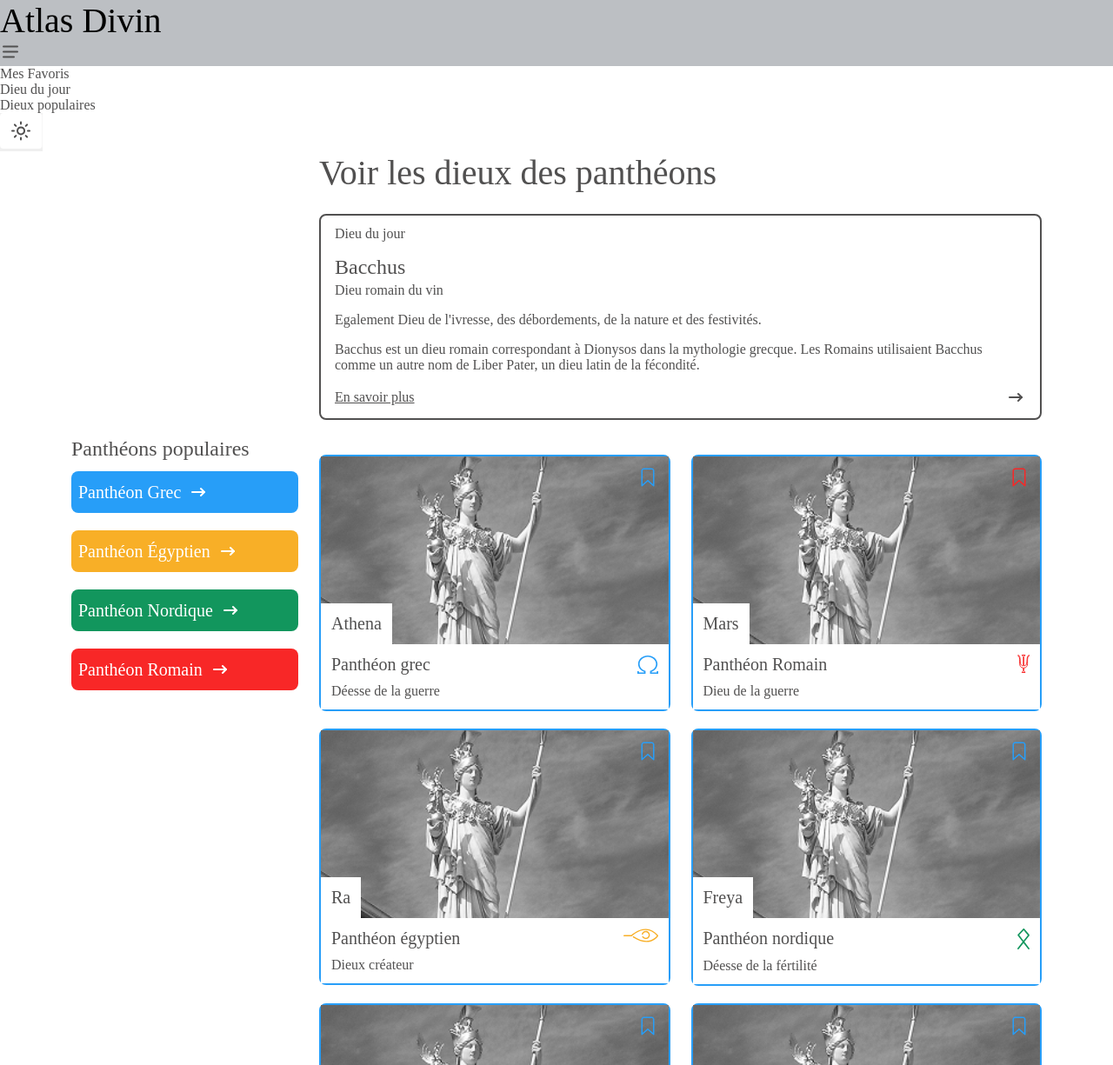
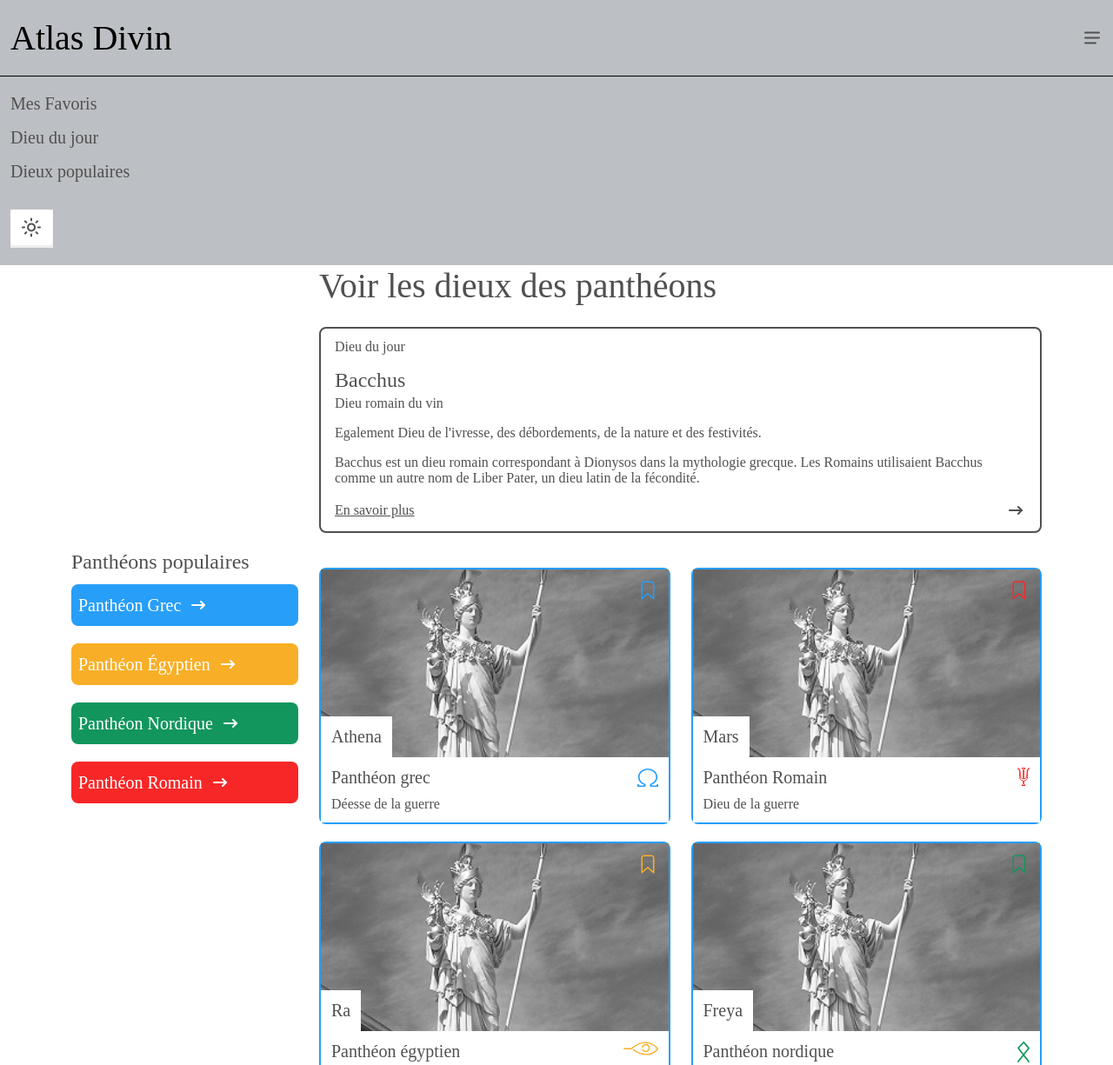
Before and after one commit to EvyEva/02-Atlas-Divin, a website built with Parcel: page src/index.html in a window 1280 px wide. Shown: the top 1225 px of the page at 87% size. Built offline with nearby package versions, Linux system fonts and the light colour scheme; a web font is replaced by a local one.

Commit message:
burger avant java

```diff
--- a/src/index.html
+++ b/src/index.html
@@ -29,7 +29,6 @@
         height="25"
         viewBox="0 0 24 25"
         fill="none"
-        class="nav-pop-up-icon"
       >
         <g clip-path="url(#clip0_57_2369)">
           <path
@@ -520,12 +519,13 @@
                         height="24"
                         viewBox="0 0 24 24"
                         fill="none"
+                        class="card-bookmark-color-yellow"
                       >
                         <path
                           fill-rule="evenodd"
                           clip-rule="evenodd"
                           d="M5.37868 2.37868C5.94129 1.81607 6.70435 1.5 7.5 1.5H16.5C17.2956 1.5 18.0587 1.81607 18.6213 2.37868C19.1839 2.94129 19.5 3.70435 19.5 4.5V21.75C19.5 22.0453 19.3267 22.3132 19.0572 22.4342C18.7878 22.5552 18.4725 22.5068 18.2517 22.3106L12 16.7535L5.74827 22.3106C5.52753 22.5068 5.21218 22.5552 4.94276 22.4342C4.67333 22.3132 4.5 22.0453 4.5 21.75V4.5C4.5 3.70435 4.81607 2.94129 5.37868 2.37868ZM7.5 3C7.10218 3 6.72064 3.15804 6.43934 3.43934C6.15804 3.72064 6 4.10218 6 4.5V20.0799L11.5017 15.1894C11.7859 14.9369 12.2141 14.9369 12.4983 15.1894L18 20.0799V4.5C18 4.10218 17.842 3.72064 17.5607 3.43934C17.2794 3.15804 16.8978 3 16.5 3H7.5Z"
-                          fill="#279EF8"
+                          fill="currentColor"
                         />
                       </svg>
                     </article>
@@ -565,12 +565,13 @@
                         height="24"
                         viewBox="0 0 24 24"
                         fill="none"
+                        class="card-bookmark-color-green"
                       >
                         <path
                           fill-rule="evenodd"
                           clip-rule="evenodd"
                           d="M5.37868 2.37868C5.94129 1.81607 6.70435 1.5 7.5 1.5H16.5C17.2956 1.5 18.0587 1.81607 18.6213 2.37868C19.1839 2.94129 19.5 3.70435 19.5 4.5V21.75C19.5 22.0453 19.3267 22.3132 19.0572 22.4342C18.7878 22.5552 18.4725 22.5068 18.2517 22.3106L12 16.7535L5.74827 22.3106C5.52753 22.5068 5.21218 22.5552 4.94276 22.4342C4.67333 22.3132 4.5 22.0453 4.5 21.75V4.5C4.5 3.70435 4.81607 2.94129 5.37868 2.37868ZM7.5 3C7.10218 3 6.72064 3.15804 6.43934 3.43934C6.15804 3.72064 6 4.10218 6 4.5V20.0799L11.5017 15.1894C11.7859 14.9369 12.2141 14.9369 12.4983 15.1894L18 20.0799V4.5C18 4.10218 17.842 3.72064 17.5607 3.43934C17.2794 3.15804 16.8978 3 16.5 3H7.5Z"
-                          fill="#279EF8"
+                          fill="currentColor"
                         />
                       </svg>
                     </article>
@@ -606,12 +607,13 @@
                         height="24"
                         viewBox="0 0 24 24"
                         fill="none"
+                        class="card-bookmark-color-green"
                       >
                         <path
                           fill-rule="evenodd"
                           clip-rule="evenodd"
                           d="M5.37868 2.37868C5.94129 1.81607 6.70435 1.5 7.5 1.5H16.5C17.2956 1.5 18.0587 1.81607 18.6213 2.37868C19.1839 2.94129 19.5 3.70435 19.5 4.5V21.75C19.5 22.0453 19.3267 22.3132 19.0572 22.4342C18.7878 22.5552 18.4725 22.5068 18.2517 22.3106L12 16.7535L5.74827 22.3106C5.52753 22.5068 5.21218 22.5552 4.94276 22.4342C4.67333 22.3132 4.5 22.0453 4.5 21.75V4.5C4.5 3.70435 4.81607 2.94129 5.37868 2.37868ZM7.5 3C7.10218 3 6.72064 3.15804 6.43934 3.43934C6.15804 3.72064 6 4.10218 6 4.5V20.0799L11.5017 15.1894C11.7859 14.9369 12.2141 14.9369 12.4983 15.1894L18 20.0799V4.5C18 4.10218 17.842 3.72064 17.5607 3.43934C17.2794 3.15804 16.8978 3 16.5 3H7.5Z"
-                          fill="#279EF8"
+                          fill="currentColor"
                         />
                       </svg>
                     </article>
@@ -647,12 +649,13 @@
                         height="24"
                         viewBox="0 0 24 24"
                         fill="none"
+                        class="card-bookmark-color-red"
                       >
                         <path
                           fill-rule="evenodd"
                           clip-rule="evenodd"
                           d="M5.37868 2.37868C5.94129 1.81607 6.70435 1.5 7.5 1.5H16.5C17.2956 1.5 18.0587 1.81607 18.6213 2.37868C19.1839 2.94129 19.5 3.70435 19.5 4.5V21.75C19.5 22.0453 19.3267 22.3132 19.0572 22.4342C18.7878 22.5552 18.4725 22.5068 18.2517 22.3106L12 16.7535L5.74827 22.3106C5.52753 22.5068 5.21218 22.5552 4.94276 22.4342C4.67333 22.3132 4.5 22.0453 4.5 21.75V4.5C4.5 3.70435 4.81607 2.94129 5.37868 2.37868ZM7.5 3C7.10218 3 6.72064 3.15804 6.43934 3.43934C6.15804 3.72064 6 4.10218 6 4.5V20.0799L11.5017 15.1894C11.7859 14.9369 12.2141 14.9369 12.4983 15.1894L18 20.0799V4.5C18 4.10218 17.842 3.72064 17.5607 3.43934C17.2794 3.15804 16.8978 3 16.5 3H7.5Z"
-                          fill="#279EF8"
+                          fill="currentColor"
                         />
                       </svg>
                     </article>
@@ -729,12 +732,13 @@
                         height="24"
                         viewBox="0 0 24 24"
                         fill="none"
+                        class="card-bookmark-color-yellow"
                       >
                         <path
                           fill-rule="evenodd"
                           clip-rule="evenodd"
                           d="M5.37868 2.37868C5.94129 1.81607 6.70435 1.5 7.5 1.5H16.5C17.2956 1.5 18.0587 1.81607 18.6213 2.37868C19.1839 2.94129 19.5 3.70435 19.5 4.5V21.75C19.5 22.0453 19.3267 22.3132 19.0572 22.4342C18.7878 22.5552 18.4725 22.5068 18.2517 22.3106L12 16.7535L5.74827 22.3106C5.52753 22.5068 5.21218 22.5552 4.94276 22.4342C4.67333 22.3132 4.5 22.0453 4.5 21.75V4.5C4.5 3.70435 4.81607 2.94129 5.37868 2.37868ZM7.5 3C7.10218 3 6.72064 3.15804 6.43934 3.43934C6.15804 3.72064 6 4.10218 6 4.5V20.0799L11.5017 15.1894C11.7859 14.9369 12.2141 14.9369 12.4983 15.1894L18 20.0799V4.5C18 4.10218 17.842 3.72064 17.5607 3.43934C17.2794 3.15804 16.8978 3 16.5 3H7.5Z"
-                          fill="#279EF8"
+                          fill="currentColor"
                         />
                       </svg>
                     </article>
@@ -815,12 +819,13 @@
                         height="24"
                         viewBox="0 0 24 24"
                         fill="none"
+                        class="card-bookmark-color-red"
                       >
                         <path
                           fill-rule="evenodd"
                           clip-rule="evenodd"
                           d="M5.37868 2.37868C5.94129 1.81607 6.70435 1.5 7.5 1.5H16.5C17.2956 1.5 18.0587 1.81607 18.6213 2.37868C19.1839 2.94129 19.5 3.70435 19.5 4.5V21.75C19.5 22.0453 19.3267 22.3132 19.0572 22.4342C18.7878 22.5552 18.4725 22.5068 18.2517 22.3106L12 16.7535L5.74827 22.3106C5.52753 22.5068 5.21218 22.5552 4.94276 22.4342C4.67333 22.3132 4.5 22.0453 4.5 21.75V4.5C4.5 3.70435 4.81607 2.94129 5.37868 2.37868ZM7.5 3C7.10218 3 6.72064 3.15804 6.43934 3.43934C6.15804 3.72064 6 4.10218 6 4.5V20.0799L11.5017 15.1894C11.7859 14.9369 12.2141 14.9369 12.4983 15.1894L18 20.0799V4.5C18 4.10218 17.842 3.72064 17.5607 3.43934C17.2794 3.15804 16.8978 3 16.5 3H7.5Z"
-                          fill="#279EF8"
+                          fill="currentColor"
                         />
                       </svg>
                     </article>
@@ -856,12 +861,13 @@
                         height="24"
                         viewBox="0 0 24 24"
                         fill="none"
+                        class="card-bookmark-color-green"
                       >
                         <path
                           fill-rule="evenodd"
                           clip-rule="evenodd"
                           d="M5.37868 2.37868C5.94129 1.81607 6.70435 1.5 7.5 1.5H16.5C17.2956 1.5 18.0587 1.81607 18.6213 2.37868C19.1839 2.94129 19.5 3.70435 19.5 4.5V21.75C19.5 22.0453 19.3267 22.3132 19.0572 22.4342C18.7878 22.5552 18.4725 22.5068 18.2517 22.3106L12 16.7535L5.74827 22.3106C5.52753 22.5068 5.21218 22.5552 4.94276 22.4342C4.67333 22.3132 4.5 22.0453 4.5 21.75V4.5C4.5 3.70435 4.81607 2.94129 5.37868 2.37868ZM7.5 3C7.10218 3 6.72064 3.15804 6.43934 3.43934C6.15804 3.72064 6 4.10218 6 4.5V20.0799L11.5017 15.1894C11.7859 14.9369 12.2141 14.9369 12.4983 15.1894L18 20.0799V4.5C18 4.10218 17.842 3.72064 17.5607 3.43934C17.2794 3.15804 16.8978 3 16.5 3H7.5Z"
-                          fill="#279EF8"
+                          fill="currentColor"
                         />
                       </svg>
                     </article>
@@ -897,12 +903,13 @@
                         height="24"
                         viewBox="0 0 24 24"
                         fill="none"
+                        class="card-bookmark-color-yellow"
                       >
                         <path
                           fill-rule="evenodd"
                           clip-rule="evenodd"
                           d="M5.37868 2.37868C5.94129 1.81607 6.70435 1.5 7.5 1.5H16.5C17.2956 1.5 18.0587 1.81607 18.6213 2.37868C19.1839 2.94129 19.5 3.70435 19.5 4.5V21.75C19.5 22.0453 19.3267 22.3132 19.0572 22.4342C18.7878 22.5552 18.4725 22.5068 18.2517 22.3106L12 16.7535L5.74827 22.3106C5.52753 22.5068 5.21218 22.5552 4.94276 22.4342C4.67333 22.3132 4.5 22.0453 4.5 21.75V4.5C4.5 3.70435 4.81607 2.94129 5.37868 2.37868ZM7.5 3C7.10218 3 6.72064 3.15804 6.43934 3.43934C6.15804 3.72064 6 4.10218 6 4.5V20.0799L11.5017 15.1894C11.7859 14.9369 12.2141 14.9369 12.4983 15.1894L18 20.0799V4.5C18 4.10218 17.842 3.72064 17.5607 3.43934C17.2794 3.15804 16.8978 3 16.5 3H7.5Z"
-                          fill="#279EF8"
+                          fill="currentColor"
                         />
                       </svg>
                     </article>
--- a/src/scss/_base.scss
+++ b/src/scss/_base.scss
@@ -142,6 +142,11 @@ h6 {
 
 header {
   background-color: var(--color-grey-light-mode);
+  display: flex;
+  padding: 20px 12px;
+  justify-content: space-between;
+  align-items: center;
+  flex-shrink: 0;
 }
 
 footer {
--- a/src/scss/_layout.scss
+++ b/src/scss/_layout.scss
@@ -1,8 +1,26 @@
 .nav-pop-up {
-  background-color: var(--color-bg);
+  border-top: 1px solid var(--color-black);
+  background-color: var(--color-grey-light-mode);
+  display: flex;
+  flex-direction: column;
+  justify-content: center;
+  align-items: flex-start;
+  gap: 32px;
+  padding: 20px 12px;
 }
 
-.nav-pop-up-icon {
+ul {
+  display: flex;
+  flex-direction: column;
+  justify-content: center;
+  align-items: flex-start;
+  gap: 16px;
+  font-size: 20px;
+  font-weight: 400;
+  list-style-type: none;
+}
+
+.nav-pop-up-burger {
   color: var(--color-grey-text);
 }
 
--- a/src/scss/modules/_card.scss
+++ b/src/scss/modules/_card.scss
@@ -52,3 +52,11 @@
 .card-bookmark-color-red {
   color: var(--color-red);
 }
+
+.card-bookmark-color-yellow {
+  color: var(--color-yellow);
+}
+
+.card-bookmark-color-green {
+  color: var(--color-green);
+}
```
